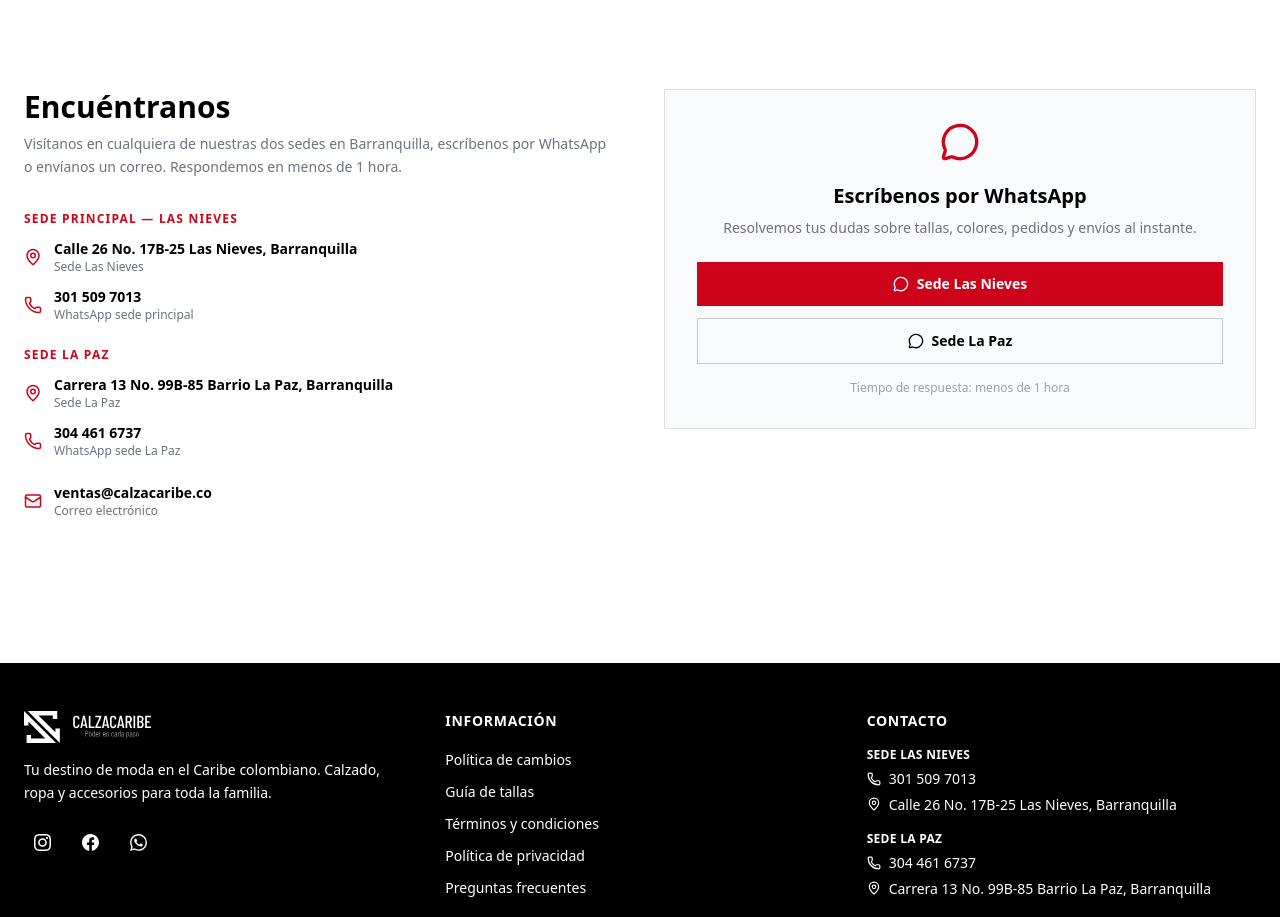
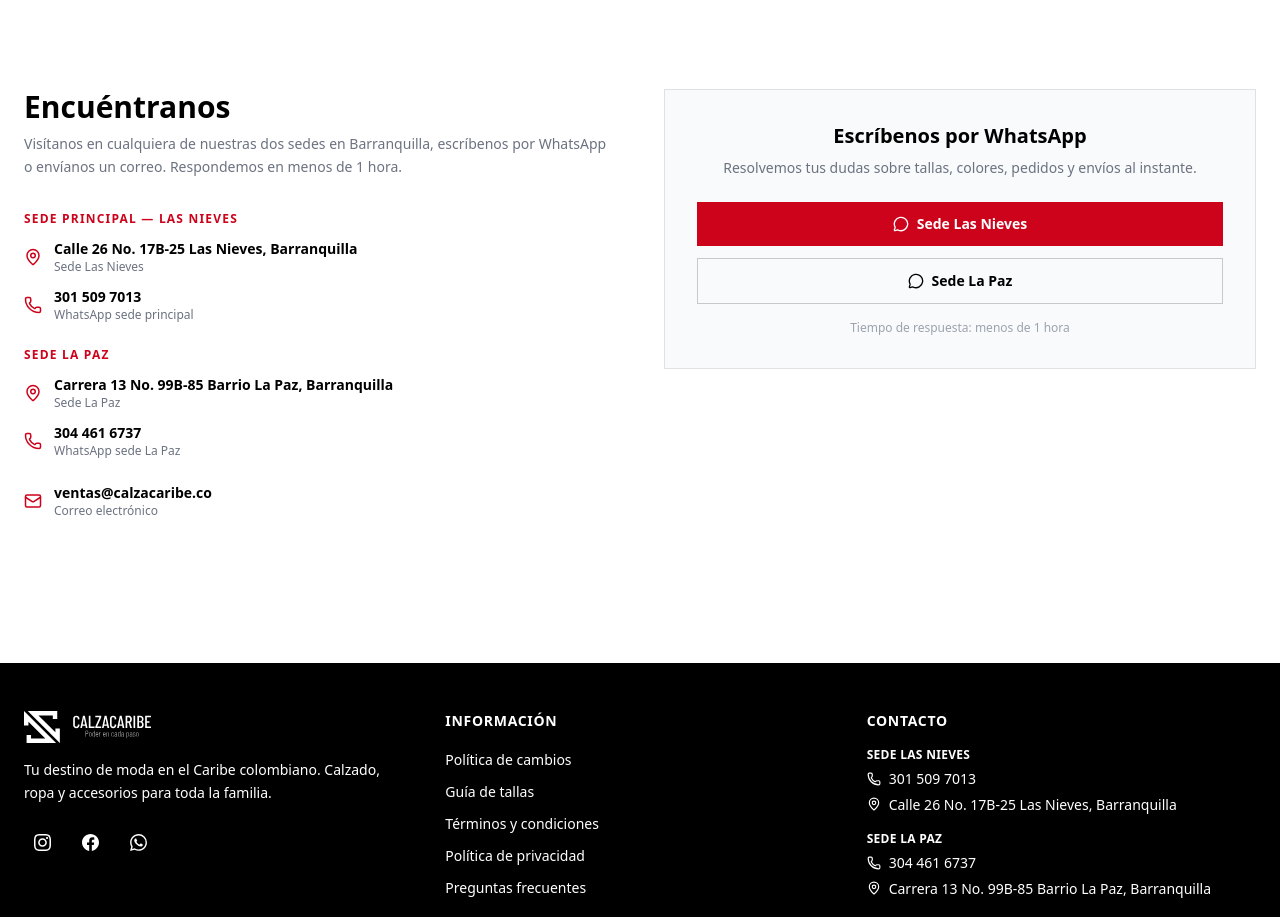
Before and after one commit to jaider-avila-ac/calzacaribe-sitioweb, a React (Vite) app: page / in a window 1280 px wide. Shown: the part 2820-3737 px from the top of the page. Built offline with nearby package versions, Linux system fonts and the light colour scheme; no server answers.

Commit message:
Quitar ícono de WhatsApp sobre 'Escríbenos por WhatsApp' en la sección de contacto

```diff
--- a/src/pages/LandingPage.jsx
+++ b/src/pages/LandingPage.jsx
@@ -282,7 +282,6 @@
             </div>
 
             <div className="bg-gray-50 border border-black/10 p-8 text-center">
-              <MessageCircle size={40} className="text-accent mx-auto mb-5" />
               <h3 className="text-black font-black text-xl mb-2">Escríbenos por WhatsApp</h3>
               <p className="text-gray-500 text-sm mb-6">
                 Resolvemos tus dudas sobre tallas, colores, pedidos y envíos al instante.
```
